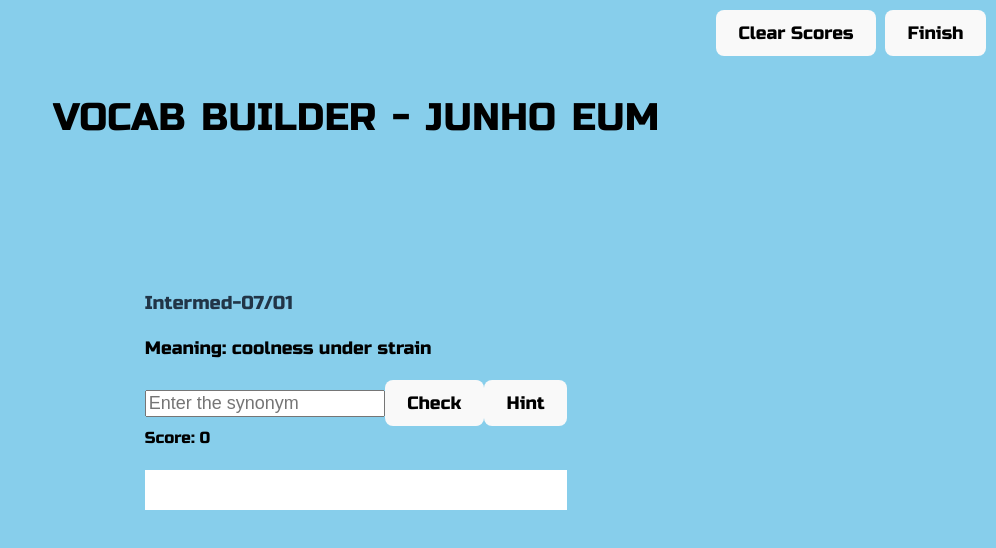
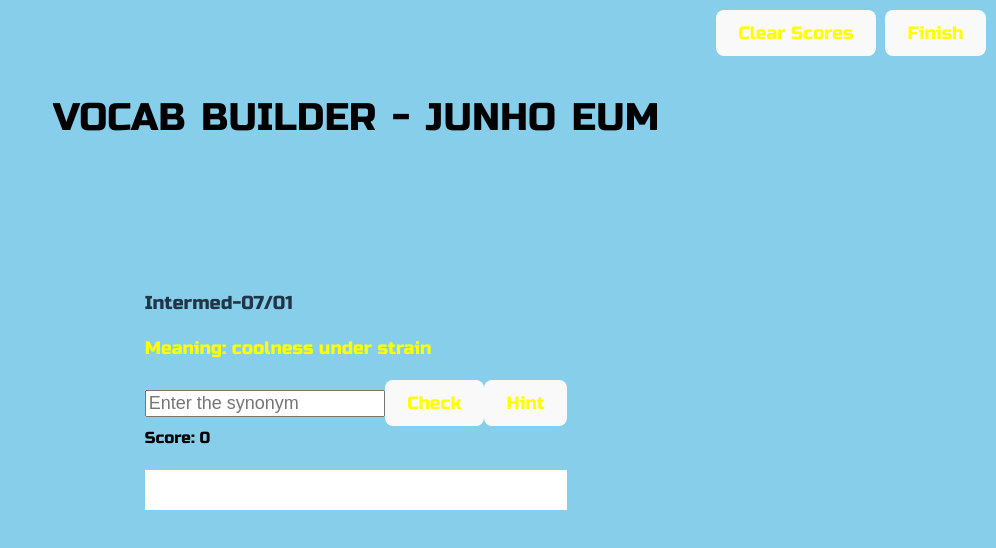
Before and after one commit to Junho-eum/vocab_builder_main_ver9, a React (Vite) app: page / in a window 1280 px wide. Shown: the top 548 px of the page, without its empty margins (284-1280 px from the left). Built offline with nearby package versions, Linux system fonts and the light colour scheme.

Commit message:
Update App.css

```diff
--- a/src/App.css
+++ b/src/App.css
@@ -13,7 +13,7 @@ body {
 .vocab-section input,
 .vocab-section button {
   font-size: 18px; /* Adjust as needed */
-  color: black;
+  color: yellow;
 }
 
 .progress-section {
```
